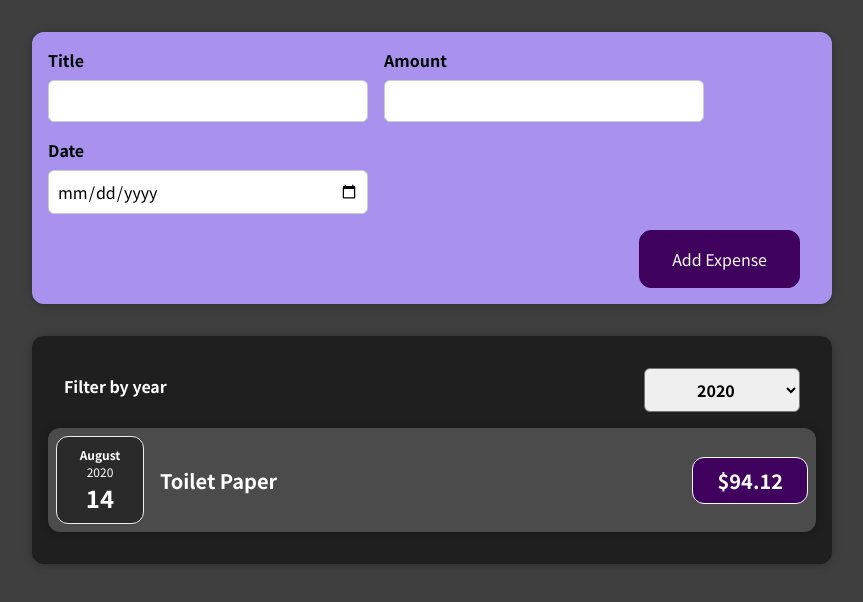
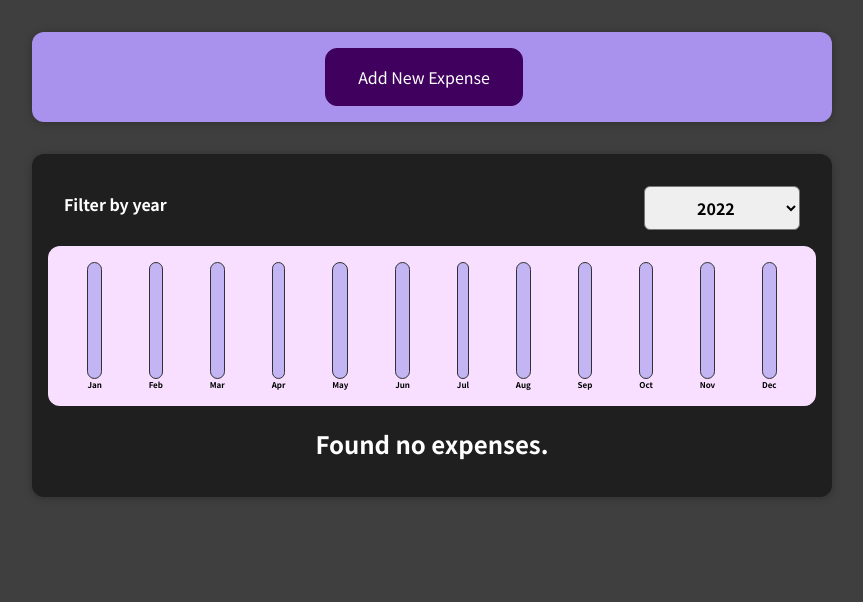
Before and after one commit to Arie-Chocron/Expense-Tracker, a React (Create React App) app: page / in a window 1280 px wide. Shown: the top 602 px of the page, without its empty margins (208-1071 px from the left). Built offline with nearby package versions, Linux system fonts and the light colour scheme.

Commit message:
Implemented chart to check for the value price of the items to be reflected on screen and finished the app

```diff
--- /dev/null
+++ b/src/components/Chart/Chart.css
@@ -0,0 +1,9 @@
+.chart {
+    padding: 1rem;
+    border-radius: 12px;
+    background-color: #f8dfff;
+    text-align: center;
+    display: flex;
+    justify-content: space-around;
+    height: 10rem;
+}
--- /dev/null
+++ b/src/components/Chart/Chart.js
@@ -0,0 +1,24 @@
+import React from 'react';
+
+import ChartBar from './ChartBar';
+import './Chart.css';
+
+const Chart = (props) => {
+  const dataPointValues = props.dataPoints.map(dataPoint => dataPoint.value);
+  const totalMaximum = Math.max(...dataPointValues);
+
+  return (
+    <div className='chart'>
+      {props.dataPoints.map((dataPoint) => (
+        <ChartBar
+          key={dataPoint.label}
+          value={dataPoint.value}
+          maxValue={totalMaximum}
+          label={dataPoint.label}
+        />
+      ))}
+    </div>
+  );
+};
+
+export default Chart;
--- /dev/null
+++ b/src/components/Chart/ChartBar.css
@@ -0,0 +1,30 @@
+.chart-bar {
+    height: 100%;
+    display: flex;
+    flex-direction: column;
+    align-items: center;
+}
+
+.chart-bar__inner {
+    height: 100%;
+    width: 100%;
+    border: 1px solid #313131;
+    border-radius: 12px;
+    background-color: #c3b4f3;
+    overflow: hidden;
+    display: flex;
+    flex-direction: column;
+    justify-content: flex-end;
+}
+
+.chart-bar__fill {
+    background-color: #4826b9;
+    width: 100%;
+    transition: all 0.3s ease-out;
+}
+
+.chart-bar__label {
+    font-weight: bold;
+    font-size: 0.5rem;
+    text-align: center;
+}
--- /dev/null
+++ b/src/components/Chart/ChartBar.js
@@ -0,0 +1,25 @@
+import React from 'react';
+
+import './ChartBar.css';
+
+const ChartBar = (props) => {
+  let barFillHeight = '0%';
+
+  if (props.maxValue > 0) {
+    barFillHeight = Math.round((props.value / props.maxValue) * 100) + '%';
+  }
+
+  return (
+    <div className='chart-bar'>
+      <div className='chart-bar__inner'>
+        <div
+          className='chart-bar__fill'
+          style={{ height: barFillHeight }}
+        ></div>
+      </div>
+      <div className='chart-bar__label'>{props.label}</div>
+    </div>
+  );
+};
+
+export default ChartBar;
--- a/src/components/Expenses/ExpenseItem.js
+++ b/src/components/Expenses/ExpenseItem.js
@@ -6,6 +6,7 @@
 
 const ExpenseItem = (props) => {
   return (
+    <li>
     <Card className="expense-item">
       <ExpenseDate date={props.date} />
       <div className="expense-item__description">
@@ -13,6 +14,7 @@
         <div className="expense-item__price">${props.amount}</div>
       </div>
     </Card>
+    </li>
   );
 };
 
--- a/src/components/Expenses/Expenses.js
+++ b/src/components/Expenses/Expenses.js
@@ -1,36 +1,21 @@
 import React, { useState } from "react";
 
-import ExpenseItem from "./ExpenseItem";
 import Card from "../UI/Card";
 import ExpensesFilter from "./ExpensesFilter";
 import "./Expenses.css";
+import ExpensesChart from "./ExpensesChart";
+import ExpensesList from "./ExpensesList";
 
 const Expenses = (props) => {
-  const [filteredYear, setFilteredYear] = useState("2020");
+  const [filteredYear, setFilteredYear] = useState("2022");
 
   const filterChangeHandler = (selectedYear) => {
     setFilteredYear(selectedYear);
   };
 
-  const filteredExpenses = props.items.filter(expense => {
+  const filteredExpenses = props.items.filter((expense => {
     return expense.date.getFullYear().toString() === filteredYear;
-  });
-
-  let expensesContent = <p>No expenses found</p>;
- console.log(expensesContent, filteredExpenses, filteredExpenses.length)
-  if (filteredExpenses.length > 0) {
-    console.log("entre")
-    expensesContent = filteredExpenses.map((expense) => (
-          <ExpenseItem
-            key={expense.id}
-            title={expense.title}
-            amount={expense.amount}
-            date={expense.date}
-          />
-     ));
-  }
-
-console.log(expensesContent);
+  }));
 
   return (
     <div>
@@ -39,7 +24,8 @@
           selected={filteredYear}
           onChangeFilter={filterChangeHandler}
         />
-        {expensesContent}
+        <ExpensesChart expenses={filteredExpenses}/>
+        <ExpensesList items={filteredExpenses}/>
       </Card>
     </div>
   );
--- /dev/null
+++ b/src/components/Expenses/ExpensesChart.js
@@ -0,0 +1,26 @@
+import Chart from "../Chart/Chart";
+
+const ExpensesChart = props => {
+    const chartDataPoints = [
+        { label: 'Jan', value: 0},
+        { label: 'Feb', value: 0},
+        { label: 'Mar', value: 0},
+        { label: 'Apr', value: 0},
+        { label: 'May', value: 0},
+        { label: 'Jun', value: 0},
+        { label: 'Jul', value: 0},
+        { label: 'Aug', value: 0},
+        { label: 'Sep', value: 0},
+        { label: 'Oct', value: 0},
+        { label: 'Nov', value: 0},
+        { label: 'Dec', value: 0},
+];
+
+for (const expense of props.expenses) {
+    const expenseMonth = expense.date.getMonth();
+    chartDataPoints[expenseMonth].value += expense.amount;
+}
+    return <Chart dataPoints={chartDataPoints}/>
+};
+
+export default ExpensesChart;
--- /dev/null
+++ b/src/components/Expenses/ExpensesList.css
@@ -0,0 +1,9 @@
+.expenses-list {
+    list-style: none;
+    padding: 0;
+}
+
+.expenses-list__fallback {
+    color: white;
+    text-align: center;
+}
--- /dev/null
+++ b/src/components/Expenses/ExpensesList.js
@@ -0,0 +1,26 @@
+import React from 'react';
+import ExpenseItem from "./ExpenseItem";
+import "./ExpensesList.css";
+
+
+const ExpensesList = (props) => {
+  if (props.items.length === 0) {
+    return <h2 className="expenses-list__fallback">Found no expenses.</h2>;
+  }
+
+  return ( <ul className="expenses-list">
+    {props.items.map((expense) => (
+          <ExpenseItem
+            key={expense.id}
+            title={expense.title}
+            amount={expense.amount}
+            date={expense.date}
+          />
+     ))}
+  </ul>
+  );
+};
+
+
+
+export default ExpensesList;
--- a/src/components/NewExpense/ExpenseForm.js
+++ b/src/components/NewExpense/ExpenseForm.js
@@ -87,6 +87,7 @@
         </div>
       </div>
       <div className="new-expense__actions">
+        <button type="button" onClick={props.onCancel}>Close</button>
         <button type="submit">Add Expense</button>
       </div>
     </form>
--- a/src/components/NewExpense/NewExpense.js
+++ b/src/components/NewExpense/NewExpense.js
@@ -1,20 +1,33 @@
 import React from "react";
+import {useState} from "react";
 
 import ExpenseForm from "./ExpenseForm";
 import "./NewExpense.css";
 
 const NewExpense = (props) => {
+  const [isEditing, setIsEditing] = useState(false);
+
   const saveExpenseDataHandler = (enteredExpenseData) => {
     const expenseData = {
       ...enteredExpenseData,
       id: Math.random().toString(),
     };
     props.onAddExpense(expenseData);
+    setIsEditing(false);
+  };
+
+  const startEditingHandler = () => {
+    setIsEditing(true)
+  };
+
+  const stopEditingHandler = () => {
+    setIsEditing(false);
   };
 
   return (
     <div className="new-expense">
-      <ExpenseForm onSaveExpenseData={saveExpenseDataHandler} />
+      {!isEditing && <button onClick={startEditingHandler}>Add New Expense</button>}
+      {isEditing && <ExpenseForm onSaveExpenseData={saveExpenseDataHandler} onCancel={stopEditingHandler}/>}
     </div>
   );
 };
```
